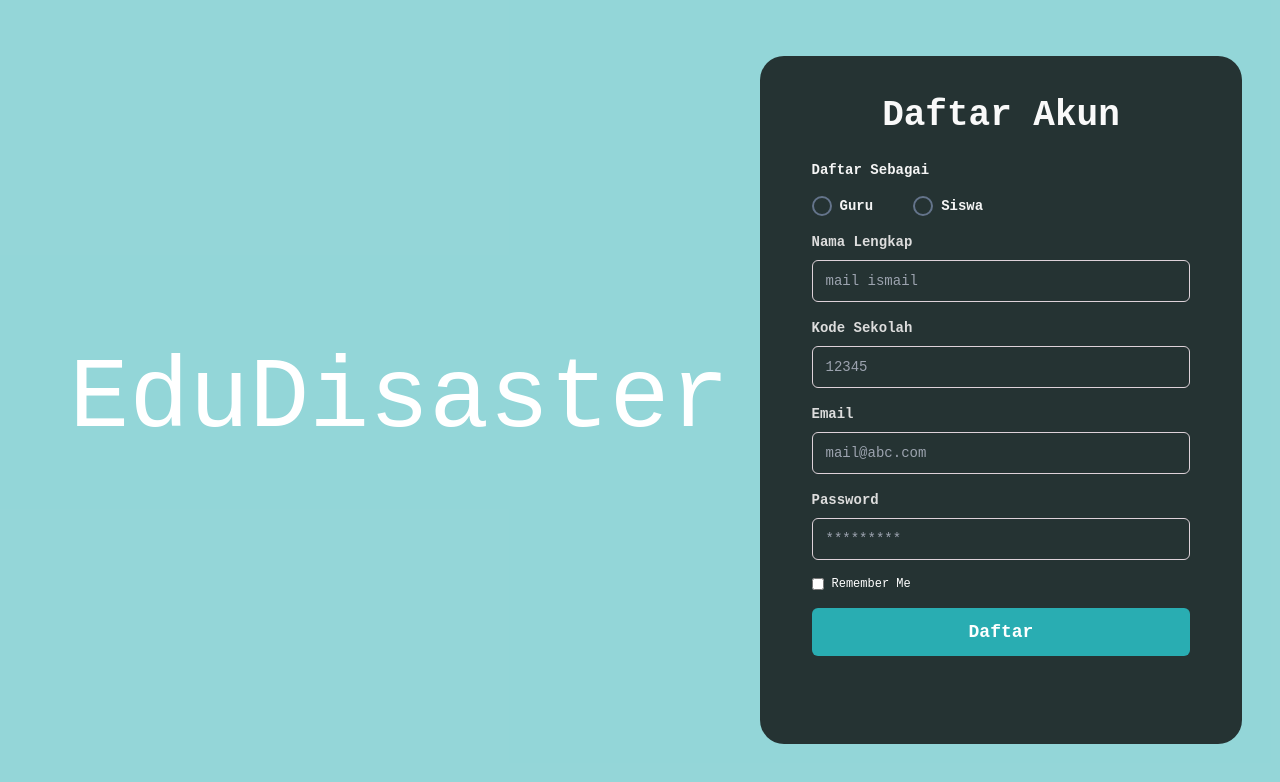
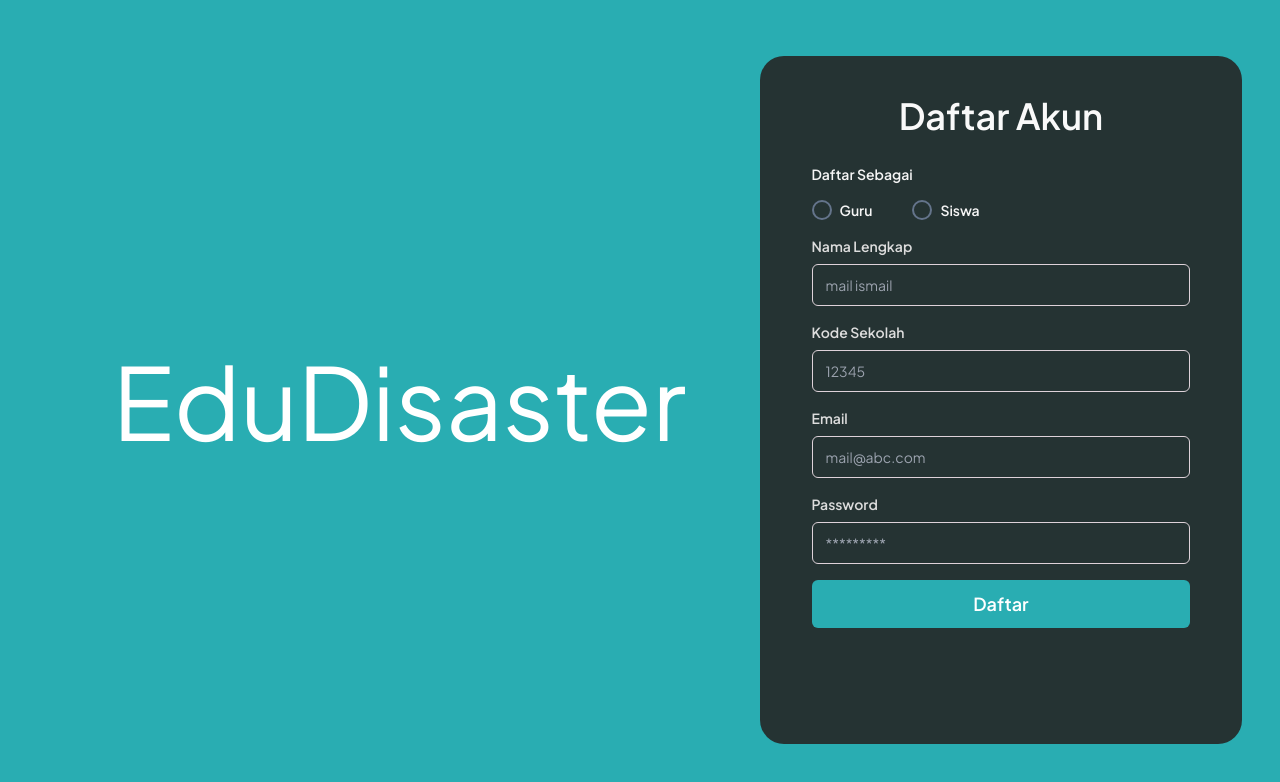
Before and after one commit to heintzz/frontend-edu-disaster, a Next.js app: page /register in a window 1280 px wide. Shown: the top 782 px of the page. Built offline with nearby package versions, Linux system fonts and the light colour scheme; a web font is replaced by a local one.

Commit message:
feat: auth integration

```diff
--- a/app/login/page.jsx
+++ b/app/login/page.jsx
@@ -1,73 +1,109 @@
 'use client';
 
-import React from 'react';
-import Image from 'next/image';
-import dynamic from 'next/dynamic';
+import apiV1 from '@/lib/axios';
+import { Plus_Jakarta_Sans } from 'next/font/google';
 import { useRouter } from 'next/navigation';
+import { useState } from 'react';
 
-const Page = () => {
+const plusJakarta = Plus_Jakarta_Sans({ subsets: ['latin'], weight: ['400', '600'] });
+
+const LoginPage = () => {
   const router = useRouter();
+  const [loginData, setLoginData] = useState({});
+  const [isWaitingResponse, setWaitingResponse] = useState(false);
 
-    const handleRegister = () => {
-        router.push('/register')
+  const handleValueChange = (e) => {
+    setLoginData({ ...loginData, [e.target.name]: e.target.value });
+  };
+
+  const loginUser = async () => {
+    try {
+      const res = await apiV1.post('/auth/login', loginData, {
+        headers: {
+          'Content-Type': 'application/json',
+        },
+      });
+      console.log(res);
+      alert('Login success');
+      setLoginData({});
+      setWaitingResponse(false);
+      router.push('/');
+    } catch (error) {
+      alert(error.response?.data?.message || error);
+      console.error(error);
+      setWaitingResponse(false);
     }
+  };
 
   return (
-        <div className='w-screen h-screen bg-[#29ADB280] flex justify-between items-center px-[3vw] py-[7vh]'>
-            <div className='flex justify-center items-center w-3/5'>
-                <p className='font-odor text-[100px] text-white'>EduDisaster</p>
+    <div
+      className={`w-screen h-screen bg-[#29ADB2] flex justify-between items-center px-[3vw] py-[7vh]  ${plusJakarta.className}`}
+    >
+      <div className="flex justify-center items-center w-3/5">
+        <p className="text-[100px] text-white">EduDisaster</p>
       </div>
-            <div className='flex flex-col items-center w-2/5 h-full bg-[#253333] rounded-3xl px-[4vw] py-[7vh]'>
-                <div className='flex flex-col items-center gap-10 w-full'>
-                    <p className='font-bold text-center text-4xl text-white font-nunito'>Masuk ke Akun</p>
-                    <button className='flex justify-center items-center border border-[#E8E8E8] rounded-md w-full py-[10px] gap-4'>
-                        <Image
-                            src="googleImage.svg"
-                            alt="Google Logo"
-                            width={25}
-                            height={25}
+      <div className="flex flex-col items-center w-2/5 h-full bg-[#253333] rounded-3xl px-[4vw] py-[7vh]">
+        <div className="flex flex-col items-center gap-10 w-full">
+          <p className="font-bold text-center text-4xl text-white">Masuk ke Akun</p>
+          {/* <button className="flex justify-center items-center border border-[#E8E8E8] rounded-md w-full py-[10px] gap-4">
+            <Image src="googleImage.svg" alt="Google Logo" width={25} height={25} />
+            <p className=" text-[#DDDDDD] text-sm">Lanjut dengan Google</p>
+          </button> */}
+        </div>
+        {/* <div className="flex justify-center items-center py-[6vh]">
+          <p className="font-semibold text-xs text-white">
+            ------------- atau masuk dengan email -------------
+          </p>
+        </div> */}
+        <div className="w-full flex flex-col gap-5 py-[6vh]">
+          <div className="w-full flex flex-col gap-2">
+            <p className="font-semibold text-sm text-[#DDDDDD]">Email</p>
+            <input
+              className="w-full border border-[#DED2D9] rounded-md px-[13px] py-[10px] text-[#E0E0E0]  text-sm bg-[#253333] focus:outline-none"
+              type="email"
+              placeholder="mail@abc.com"
+              name="email"
+              onChange={handleValueChange}
             />
-                        <p className='font-nunito text-[#DDDDDD] text-sm'>Lanjut dengan Google</p>
+          </div>
+          <div className="w-full flex flex-col gap-2">
+            <p className="font-semibold text-sm text-[#DDDDDD]">Password</p>
+            <input
+              className="w-full border border-[#DED2D9] rounded-md px-[13px] py-[10px] text-[#E0E0E0]  text-sm bg-[#253333] focus:outline-none"
+              type="password"
+              placeholder="*********"
+              name="password"
+              onChange={handleValueChange}
+            />
+            {/* <div className="flex items-center mt-2">
+              <input
+                className="w-[12px] h-[12px] border border-[#DED2D9] rounded-md mr-2"
+                type="checkbox"
+              />
+              <p className=" text-xs text-white">Remember Me</p>
+            </div> */}
+          </div>
+          <button
+            onClick={loginUser}
+            className="w-full bg-[#29ADB2] rounded-md py-[10px] font-extrabold text-lg text-white"
+          >
+            Masuk
           </button>
         </div>
-                <div className='flex justify-center items-center py-[6vh]'>
-                    <p className='font-nunito font-semibold text-xs text-white'>------------- atau masuk dengan email -------------</p>
-                </div>
-                <div className='w-full flex flex-col gap-5'>
-                    <div className='w-full flex flex-col gap-2'>
-                        <p className='font-nunito font-semibold text-sm text-[#DDDDDD]'>Email</p>
-                        <input
-                            className='w-full border border-[#DED2D9] rounded-md px-[13px] py-[10px] text-[#E0E0E0] font-nunito text-sm bg-[#253333] focus:outline-none'
-                            type="email"
-                            placeholder="mail@abc.com"
-                        />
-                    </div>
-                    <div className='w-full flex flex-col gap-2'>
-                        <p className='font-nunito font-semibold text-sm text-[#DDDDDD]'>Password</p>
-                        <input
-                            className='w-full border border-[#DED2D9] rounded-md px-[13px] py-[10px] text-[#E0E0E0] font-nunito text-sm bg-[#253333] focus:outline-none'
-                            type="password"
-                            placeholder="*********"
-                        />
-                        <div className='flex items-center mt-2'>
-                            <input
-                                className='w-[12px] h-[12px] border border-[#DED2D9] rounded-md mr-2'
-                                type="checkbox"
-                            />
-                            <p className='font-nunito text-xs text-white'>Remember Me</p>
-                        </div>
-                    </div>
-                    <button className='w-full bg-[#29ADB2] rounded-md py-[10px]'>
-                        <p className='font-nunito font-extrabold text-lg text-white'>Masuk</p>
+        <div className="w-full flex justify-center gap-2">
+          <p className="text-white">Belum punya akun?</p>
+          <button
+            onClick={() => router.push('/register')}
+            className={`text-white underline font-bold ${
+              isWaitingResponse ? 'cursor-not-allowed' : ''
+            }`}
+          >
+            Daftar di sini!
           </button>
-                </div>
-                <div className='w-full flex justify-center mt-[4vh] gap-2'>
-                    <p className='font-nunito text-white'>Doesn't have account?</p>
-                    <button className='font-nunito text-white underline font-bold' onClick={handleRegister}>Register now</button>
         </div>
       </div>
     </div>
   );
-}
+};
 
-export default Page;
+export default LoginPage;
--- a/app/register/page.jsx
+++ b/app/register/page.jsx
@@ -1,73 +1,114 @@
 'use client';
 
-import React, { useState } from 'react';
-import dynamic from 'next/dynamic';
+import enums from '@/enums/enum';
+import apiV1 from '@/lib/axios';
 
-const Register = () => {
-    const [isActiveGuru, setIsActiveGuru] = useState(false);
-    const [isActiveSiswa, setIsActiveSiswa] = useState(false);
+import { Plus_Jakarta_Sans } from 'next/font/google';
+import { useState } from 'react';
+
+const plusJakarta = Plus_Jakarta_Sans({ subsets: ['latin'], weight: ['400', '600'] });
+
+const RegisterPage = () => {
+  const [chosenRole, setChosenRole] = useState(null);
+  const [signupData, setSignupData] = useState({});
 
   const handleButtonClick = (role) => {
-        setIsActiveGuru(role === 'Guru');
-        setIsActiveSiswa(role === 'Siswa');
+    setChosenRole(role);
+  };
+
+  const registerUser = async () => {
+    const data = {
+      ...signupData,
+      role: chosenRole,
+    };
+
+    try {
+      const res = await apiV1.post('/auth/signup', data, {
+        headers: {
+          'Content-Type': 'application/json',
+        },
+      });
+      console.log(res);
+      alert('Register success');
+      setSignupData({});
+      setChosenRole(null);
+    } catch (error) {
+      alert(error.response.data.message);
+      console.error(error);
+    }
+  };
+
+  const handleValueChange = (e) => {
+    setSignupData({ ...signupData, [e.target.name]: e.target.value });
   };
 
   const userData = [
-        { label: 'Nama Lengkap', type: 'text', placeholder: 'mail ismail' },
-        { label: 'Kode Sekolah', type: 'text', placeholder: '12345' },
-        { label: 'Email', type: 'email', placeholder: 'mail@abc.com' },
-        { label: 'Password', type: 'password', placeholder: '*********' },
+    { label: 'Nama Lengkap', type: 'text', placeholder: 'mail ismail', json_name: 'name' },
+    { label: 'Kode Sekolah', type: 'text', placeholder: '12345', json_name: 'institutionCode' },
+    { label: 'Email', type: 'email', placeholder: 'mail@abc.com', json_name: 'email' },
+    { label: 'Password', type: 'password', placeholder: '*********', json_name: 'password' },
   ];
 
   return (
-        <div className='w-screen h-screen bg-[#29ADB280] flex justify-between items-center px-[3vw] py-[7vh]'>
-            <div className='flex justify-center items-center w-3/5'>
-                <p className='font-odor text-[100px] text-white'>EduDisaster</p>
+    <div
+      className={`w-screen h-screen flex justify-between items-center px-[3vw] py-[7vh] bg-[#29ADB2] ${plusJakarta.className}`}
+    >
+      <div className="flex justify-center items-center w-3/5">
+        <p className="text-[100px] text-white">EduDisaster</p>
       </div>
-            <div className='flex flex-col items-center w-2/5 h-full bg-[#253333] rounded-3xl px-[4vw] py-[5vh]'>
-                <p className='font-nunito font-bold text-center text-[#F9F9F9] text-4xl mb-6'>Daftar Akun</p>
-                <div className='flex flex-col w-full gap-4'>
-                    <p className='font-nunito font-semibold text-[#F5F5F5] text-sm'>Daftar Sebagai</p>
-                    <div className='flex items-center gap-10'>
-                        <div className='flex items-center gap-2'>
+      <div className="flex flex-col items-center w-2/5 h-full bg-[#253333] rounded-3xl px-[4vw] py-[5vh]">
+        <p className="font-bold text-center text-[#F9F9F9] text-4xl mb-7">Daftar Akun</p>
+        <div className="flex flex-col w-full gap-4">
+          <p className="font-semibold text-[#F5F5F5] text-sm">Daftar Sebagai</p>
+          <div className="flex items-center gap-10">
+            <div className="flex items-center gap-2">
               <button
-                                className={`w-5 h-5 rounded-full bg-[#253333] border-2 border-slate-500 ${isActiveGuru ? 'bg-blue-500' : ''}`}
-                                onClick={() => handleButtonClick('Guru')}
+                className={`w-5 h-5 rounded-full bg-[#253333] border-2 border-slate-500 ${
+                  chosenRole === enums.ROLE.TEACHER ? 'bg-blue-500' : ''
+                }`}
+                onClick={() => handleButtonClick(enums.ROLE.TEACHER)}
               />
-                            <p className='font-nunito font-semibold text-sm text-[#F5F5F5]'>Guru</p>
+              <p className="font-semibold text-sm text-[#F5F5F5]">Guru</p>
             </div>
-                        <div className='flex items-center gap-2'>
+            <div className="flex items-center gap-2">
               <button
-                                className={`w-5 h-5 rounded-full bg-[#253333] border-2 border-slate-500 ${isActiveSiswa ? 'bg-blue-500' : ''}`}
-                                onClick={() => handleButtonClick('Siswa')}
+                className={`w-5 h-5 rounded-full bg-[#253333] border-2 border-slate-500 ${
+                  chosenRole === enums.ROLE.STUDENT ? 'bg-blue-500' : ''
+                }`}
+                onClick={() => handleButtonClick(enums.ROLE.STUDENT)}
               />
-                            <p className='font-nunito font-semibold text-sm text-[#F5F5F5]'>Siswa</p>
+              <p className="font-semibold text-sm text-[#F5F5F5]">Siswa</p>
             </div>
           </div>
           {userData.map((item) => (
-                        <div className='w-full flex flex-col gap-2' key={item.label}>
-                        <p className='font-nunito font-semibold text-sm text-[#DDDDDD]'>{item.label}</p>
+            <div className="w-full flex flex-col gap-2" key={item.label}>
+              <p className="font-semibold text-sm text-[#DDDDDD]">{item.label}</p>
               <input
-                            className='w-full border border-[#DED2D9] rounded-md px-[13px] py-[10px] text-[#E0E0E0] font-nunito text-sm bg-[#253333] focus:outline-none'
+                name={item.json_name}
+                className="w-full border border-[#DED2D9] rounded-md px-[13px] py-[10px] text-[#E0E0E0] text-sm bg-[#253333] focus:outline-none"
                 type={item.type}
                 placeholder={item.placeholder}
+                onChange={handleValueChange}
               />
             </div>
           ))}
-                    <div className='flex items-center'>
+          {/* <div className="flex items-center">
             <input
-                            className='w-[12px] h-[12px] border border-[#DED2D9] rounded-md mr-2'
+              className="w-[12px] h-[12px] border border-[#DED2D9] rounded-md mr-2"
               type="checkbox"
             />
-                        <p className='font-nunito text-xs text-white'>Remember Me</p>
-                    </div>
-                    <button className='w-full bg-[#29ADB2] rounded-md py-[10px]'>
-                        <p className='font-nunito font-extrabold text-lg text-white'>Daftar</p>
+            <p className="text-xs text-white">Remember Me</p>
+          </div> */}
+          <button
+            onClick={registerUser}
+            className="w-full bg-[#29ADB2] rounded-md py-[10px] font-extrabold text-lg text-white"
+          >
+            Daftar
           </button>
         </div>
       </div>
     </div>
   );
-}
+};
 
-export default Register;
+export default RegisterPage;
--- /dev/null
+++ b/lib/axios.js
@@ -0,0 +1,7 @@
+import axios from 'axios';
+
+const apiV1 = axios.create({
+  baseURL: 'http://localhost:3008/api/v1',
+});
+
+export default apiV1;
--- a/package.json
+++ b/package.json
@@ -10,6 +10,7 @@
   },
   "dependencies": {
     "@vercel/speed-insights": "^1.0.10",
+    "axios": "^1.6.8",
     "leaflet": "^1.9.4",
     "next": "14.2.3",
     "react": "^18",
```
Also changed, not shown: enums/enum.js (+8 -0 lines), 1 other file (tests, documents, lock files or other folders). Lines whose indentation alone changed are shown as unchanged.
